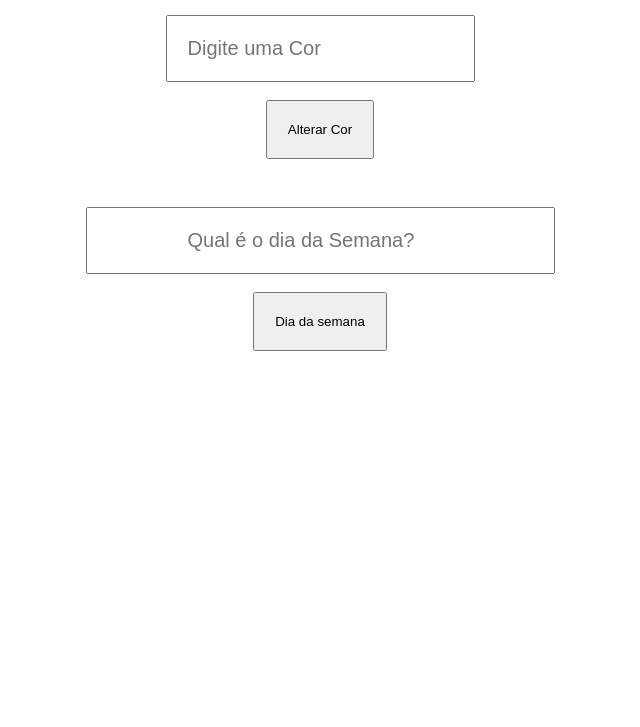
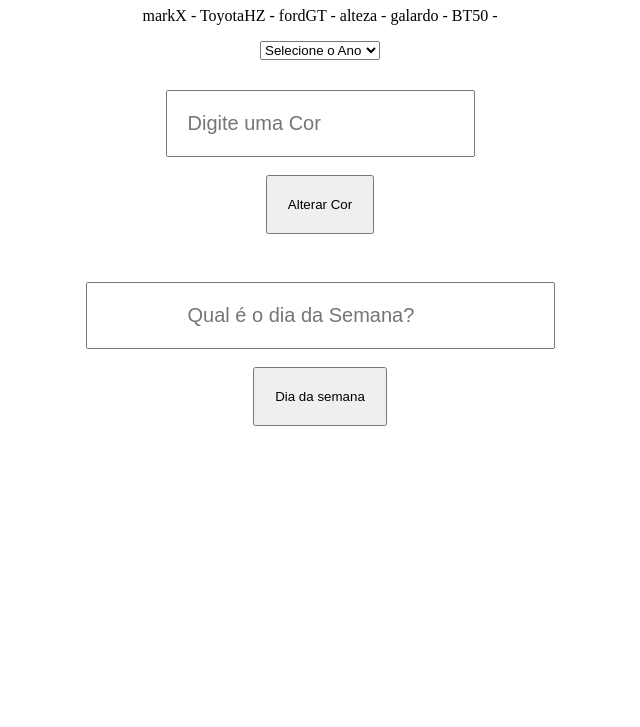
Before and after one commit to SamuelOuana/Apredendo-JavaScript, a plain HTML site: page index.html in a window 1280 px wide. Shown: the part 73-800 px from the top of the page, without its empty margins (320-960 px from the left). Drawn offline with Linux system fonts and the light colour scheme.

Commit message:
ciclo_for

```diff
--- /dev/null
+++ b/ciclo_for.js
@@ -0,0 +1,24 @@
+// for (let i = 0; i < 10001; i++) {
+//     document.getElementById("teste").innerHTML += i + ", ";
+// }
+
+
+
+
+var ano = new Date().getFullYear();
+
+for (let i = ano; i >= 1900; i--) {
+    document.getElementById("ano").innerHTML += "<option value= '" + i + "'>" + i + "</option>";
+}
+
+
+
+
+const carros = ["markX", "ToyotaHZ", "fordGT", "alteza", "galardo", "BT50"];
+var tamanho = carros.length;
+
+for (i = 0; i < tamanho; i++) {
+    document.getElementById("texto").innerHTML += carros[i] + ' - ';
+}
+
+// document.getElementById("texto").innerHTML = carros;
--- a/index.html
+++ b/index.html
@@ -21,8 +21,12 @@
 
     <h1>Aprendendo javascript</h1>
     <p id="texto"> </p>
+
+    <select name="" id="ano">
+        <option value="" selected disabled>Selecione o Ano</option>
+    </select>
+
     <p>
-
         <!-- <button ondblclick=eventoDblClick()>Clique aqui</button> -->
 
         <!-- <button onclick=eventoClick()>Clique aqui</button> <br><br> -->
@@ -71,7 +75,8 @@
     <!-- <script src="eventos.js"></script> -->
     <!-- <script src="array.js"> </script> -->
     <!-- <script src="if_e_else.js"></script> -->
-    <script src="switch.js"></script>
+    <!-- <script src="switch.js"></script> -->
+    <script src="ciclo_for.js"></script>
 </body>
 
 </html>
```
